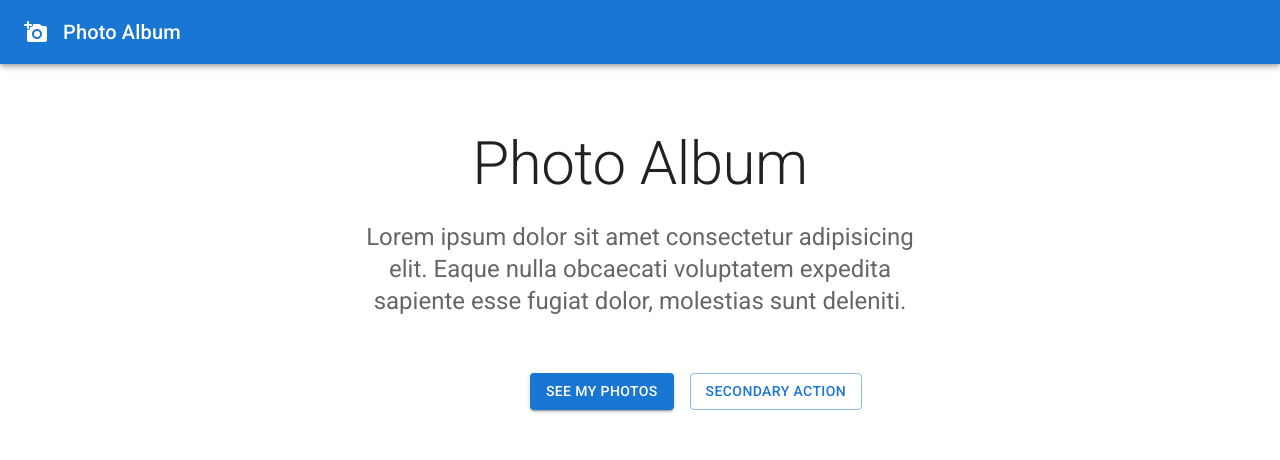
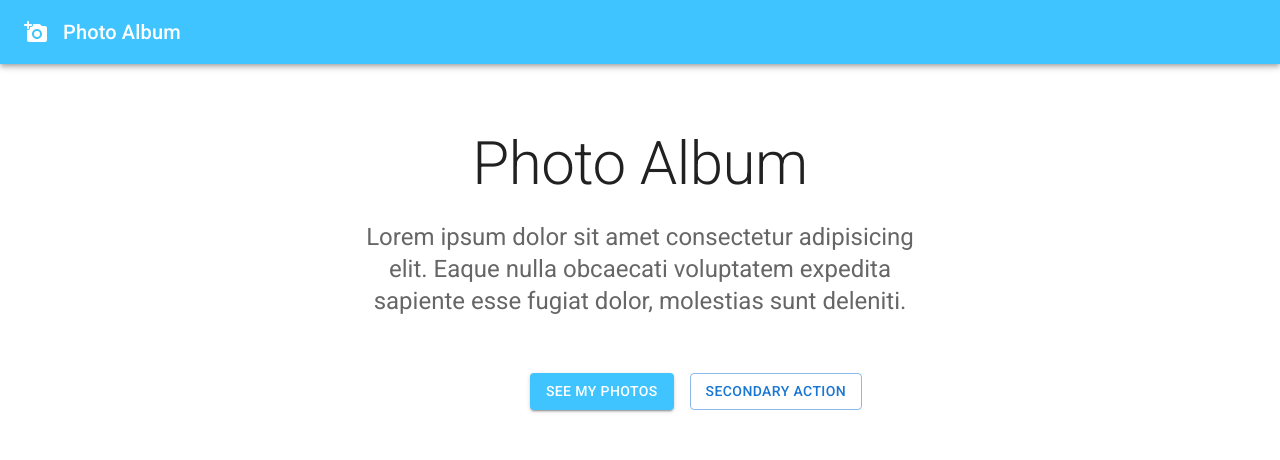
Before and after one commit to superkingsely/material-ui-project-1, a React (Create React App) app: page / in a window 1280 px wide. Shown: the top 460 px of the page. Built offline with nearby package versions, Linux system fonts and the light colour scheme.

Commit message:
fixed the footer properly

```diff
--- a/src/App.js
+++ b/src/App.js
@@ -10,7 +10,10 @@ const App = () => {
 
             <AppBar position='relative'>
 
-                <Toolbar >
+                <Toolbar
+                sx={{
+                    backgroundColor:"#40c4ff"
+                }}>
                     <AddAPhotoRoundedIcon sx={{
                         marginRight:"15px"
                     }}/>
@@ -55,14 +58,20 @@ const App = () => {
                               >
                                 <Grid item>
                                     <Button variant='contained'
-                                    color='primary'
+                                    // color='#40c4ff'
+                                    sx={{
+                                        backgroundColor:'#40c4ff'
+                                    }}
                                     >
                                         See my photos
                                     </Button>
                                 </Grid>
                                 <Grid item>
                                     <Button variant='outlined'
-                                    color='primary'
+                                    // color='primary'
+                                    // sx={{
+                                    //     backgroundColor:'#40c4ff'
+                                    // }}
                                     >
                                         Secondary action
                                     </Button>
@@ -114,14 +123,15 @@ const App = () => {
                 </container>
             </main>
             <footer
-            // style={{backgoundColor:"#eee"}}
+            style={{backgroundColor:"#40c4ff"}}
             >
                 <Container
                 fluid
                 sx={{
                     // backgroundColor:(theme)=>(theme.palette.background.paper),
                 //    backgroundColor:'#eee',
-                    padding:'50px 0'
+                    padding:'50px 0',
+
                 }}
 
                 >
```
